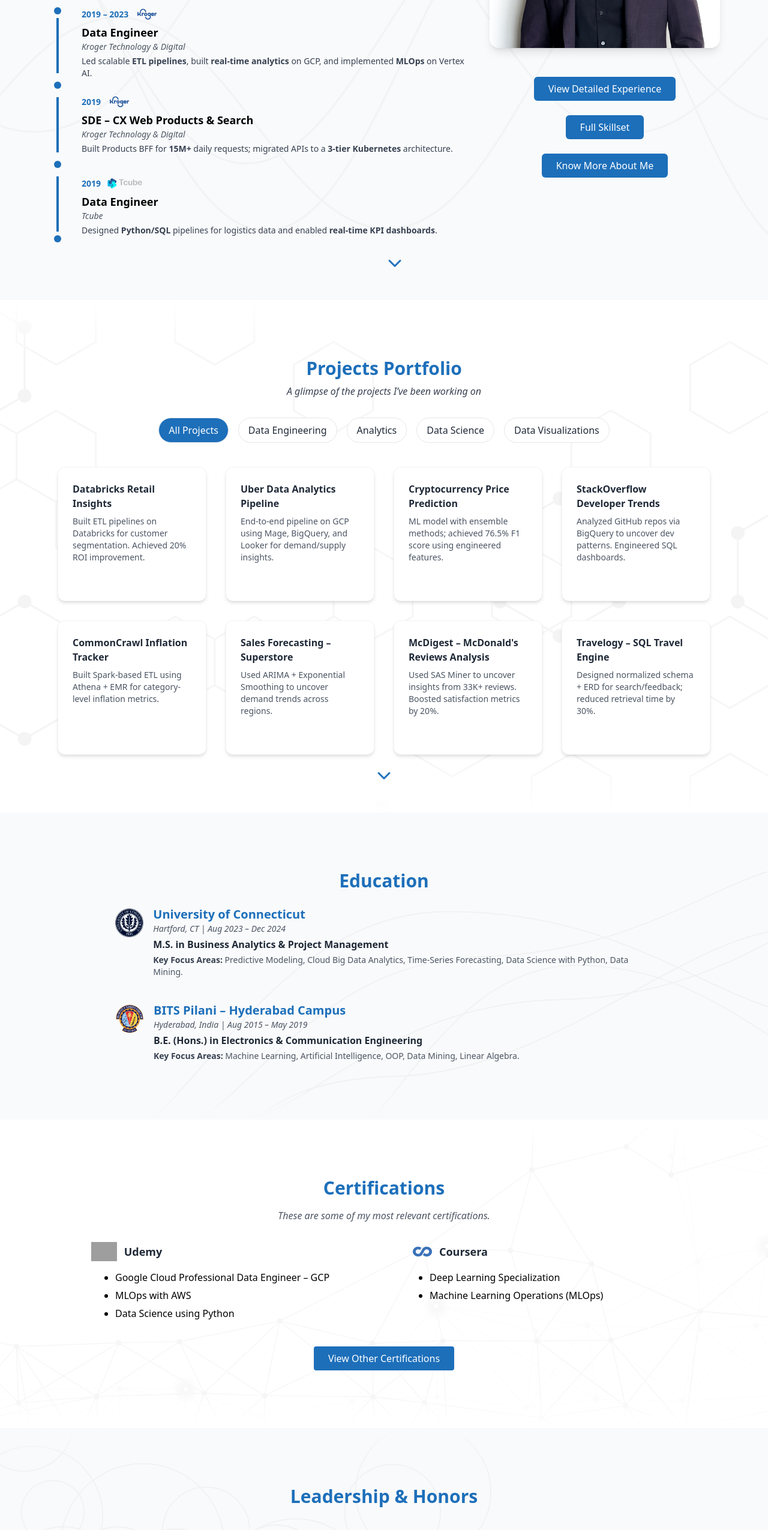
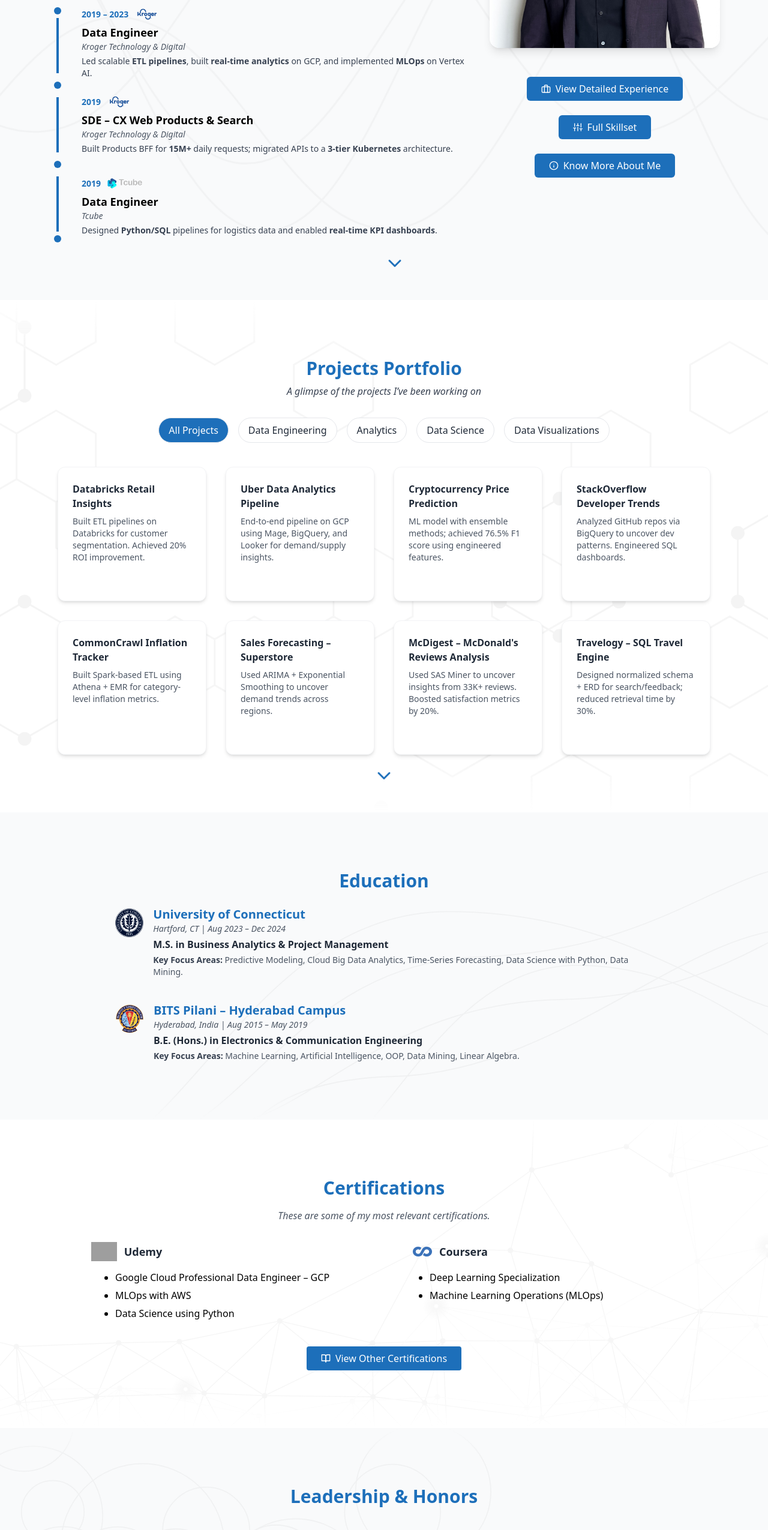
Before and after one commit to kamineni-rohit/rohit-kamineni-website, a React (Vite) app: page / in a window 1280 px wide. Shown: the part 1200-3750 px from the top of the page at 60% size. Built offline with nearby package versions, Linux system fonts and the light colour scheme; grey boxes are pictures that could not be loaded.

Commit message:
Update icons on all buttons across all sections

```diff
--- a/src/components/About.jsx
+++ b/src/components/About.jsx
@@ -1,4 +1,4 @@
-import { useState } from "react";
+import React, { useState } from "react";
 import profileImage from "../assets/IMG-20241206-WA0012.jpg";
 import SectionBackground from "./SectionBackground";
 import waveLineBg from "../assets/WaveLine.svg";
@@ -8,6 +8,7 @@ import KnowMoreModal from "./KnowMoreModal";
 import { FiChevronDown } from "react-icons/fi";
 import tcubeLogo from "../assets/tcube-logo.png";
 import krogerLogo from "../assets/kroger-logo.png";
+import { FiBriefcase, FiSliders, FiInfo } from "react-icons/fi"; // Import icons
 
 const About = () => {
   const [showExperience, setShowExperience] = useState(false);
@@ -122,20 +123,23 @@ const About = () => {
           />
           <button
             onClick={() => setShowExperience(true)}
-            className="bg-accent text-white px-6 py-2 rounded-md hover:opacity-90 transition"
+            className="bg-accent text-white px-6 py-2 rounded-md hover:opacity-90 transition flex items-center" // Added flex and items-center
           >
+            <FiBriefcase className="mr-2" /> {/* Added icon */}
             View Detailed Experience
           </button>
           <button
             onClick={() => setShowSkills(true)}
-            className="bg-accent text-white px-6 py-2 rounded-md hover:opacity-90 transition"
+            className="bg-accent text-white px-6 py-2 rounded-md hover:opacity-90 transition flex items-center" // Added flex and items-center
           >
+            <FiSliders className="mr-2" />  {/* Added icon */}
             Full Skillset
           </button>
           <button
             onClick={() => setShowMore(true)}
-            className="bg-accent text-white px-6 py-2 rounded-md hover:opacity-90 transition"
+            className="bg-accent text-white px-6 py-2 rounded-md hover:opacity-90 transition flex items-center" // Added flex and items-center
           >
+            <FiInfo className="mr-2" />      {/* Added icon */}
             Know More About Me
           </button>
         </div>
--- a/src/components/Certifications.jsx
+++ b/src/components/Certifications.jsx
@@ -1,4 +1,5 @@
-import { useState } from "react";
+import React, { useState } from "react";
+import { FiX, FiBookOpen } from "react-icons/fi";  // Import the icon
 import CertificationsModal from "./CertificationsModal";
 import udemyLogo from "../assets/udemy.png";
 import courseraLogo from "../assets/coursera.png";
@@ -103,11 +104,12 @@ const Certifications = () => {
         </div>
 
         {/* Modal Trigger */}
-        <div className="mt-11">
+        <div className="mt-11 flex justify-center">  {/* Added justify-center */}
           <button
             onClick={() => setShowModal(true)}
-            className="bg-accent text-white px-6 py-2 rounded hover:opacity-90 transition"
+            className="bg-accent text-white px-6 py-2 rounded hover:opacity-90 transition flex items-center"
           >
+            <FiBookOpen className="mr-2" />
             View Other Certifications
           </button>
         </div>
--- a/src/components/Contact.jsx
+++ b/src/components/Contact.jsx
@@ -1,5 +1,5 @@
 import { useState } from "react";
-import { FiMail, FiMapPin } from "react-icons/fi";
+import { FiMail, FiMapPin, FiEdit } from "react-icons/fi"; // Import FiEdit for the edit/contact icon
 import { FaLinkedin } from "react-icons/fa";
 import ContactFormModal from "./ContactFormModal";
 import SectionBackground from "./SectionBackground";
@@ -41,7 +41,8 @@ const Contact = () => {
           onClick={() => setShowModal(true)}
           className="bg-accent text-white font-medium px-6 py-3 rounded-md hover:opacity-90 transition text-lg flex items-center gap-2 mx-auto"
         >
-          📩 Leave Your Info
+          <FiEdit size={20} />  {/* Added FiEdit icon */}
+          Leave Your Info
         </button>
 
         {showModal && <ContactFormModal onClose={() => setShowModal(false)} />}
--- a/src/components/Resume.jsx
+++ b/src/components/Resume.jsx
@@ -1,5 +1,5 @@
 import { useState, useEffect } from "react";
-import { FiX } from "react-icons/fi";
+import { FiEye, FiDownload } from "react-icons/fi";
 import SectionBackground from "./SectionBackground";
 import circuitBg from "../assets/CircuitPrimary.svg";
 
@@ -18,9 +18,10 @@ const Resume = () => {
 
       <div className="relative z-5">
         <h2 className="text-3xl font-bold text-accent mb-6">Resume</h2>
-        <p className="text-lg text-gray-700 mb-8 max-w-2xl mx-auto">
-          Download my resume to see a detailed breakdown of my experience in data engineering,
-          analytics, and machine learning across cloud environments.
+        <p className="text-lg text-gray-700 mb-8 max-w-3xl mx-auto">
+          Explore my resume for a detailed overview of my experience in data
+          engineering, analytics, and machine learning, with a focus on cloud
+          environments and impactful projects.
         </p>
 
         <div className="flex justify-center gap-6 flex-wrap">
@@ -28,6 +29,7 @@ const Resume = () => {
             onClick={() => setShowPreview(true)}
             className="bg-white border-2 border-accent text-accent font-medium px-6 py-3 rounded-md hover:bg-accent hover:text-white transition"
           >
+            <FiEye className="inline-block mr-2" />
             View Resume
           </button>
 
@@ -37,41 +39,16 @@ const Resume = () => {
             rel="noopener noreferrer"
             className="bg-accent text-white font-medium px-6 py-3 rounded-md hover:opacity-90 transition"
           >
+            <FiDownload className="inline-block mr-2" />
             Download Resume
           </a>
         </div>
-
-        {showPreview && (
-          <div
-            className="fixed inset-0 z-50 flex items-center justify-center p-4 bg-black bg-opacity-70"
-            onClick={() => setShowPreview(false)}
-          >
-            <button
-              className="fixed top-6 right-6 z-[60] text-white bg-gray-800 p-2 rounded-full hover:bg-red-600 transition"
-              onClick={() => setShowPreview(false)}
-              title="Close"
-            >
-              <FiX size={20} />
-            </button>
-
-            <div
-              className="relative max-w-6xl w-full h-[90vh] rounded-lg overflow-hidden shadow-xl bg-white"
-              onClick={(e) => e.stopPropagation()}
-            >
-              <div
-                className="w-full h-full overflow-y-scroll snap-y snap-mandatory"
-                style={{ scrollBehavior: "smooth" }}
-              >
-                <iframe
-                  src={RESUME_PATH}
-                  title="Resume Preview"
-                  className="w-full h-full snap-start"
-                  style={{ backgroundColor: "white" }}
-                />
-              </div>
-            </div>
-          </div>
-        )}
+        <div className="mt-12 text-center text-gray-500 text-sm">
+          <p>
+            <b>Note:</b> The resume is in PDF format. Click the button above to
+            download.
+          </p>
+        </div>
       </div>
     </section>
   );
```
